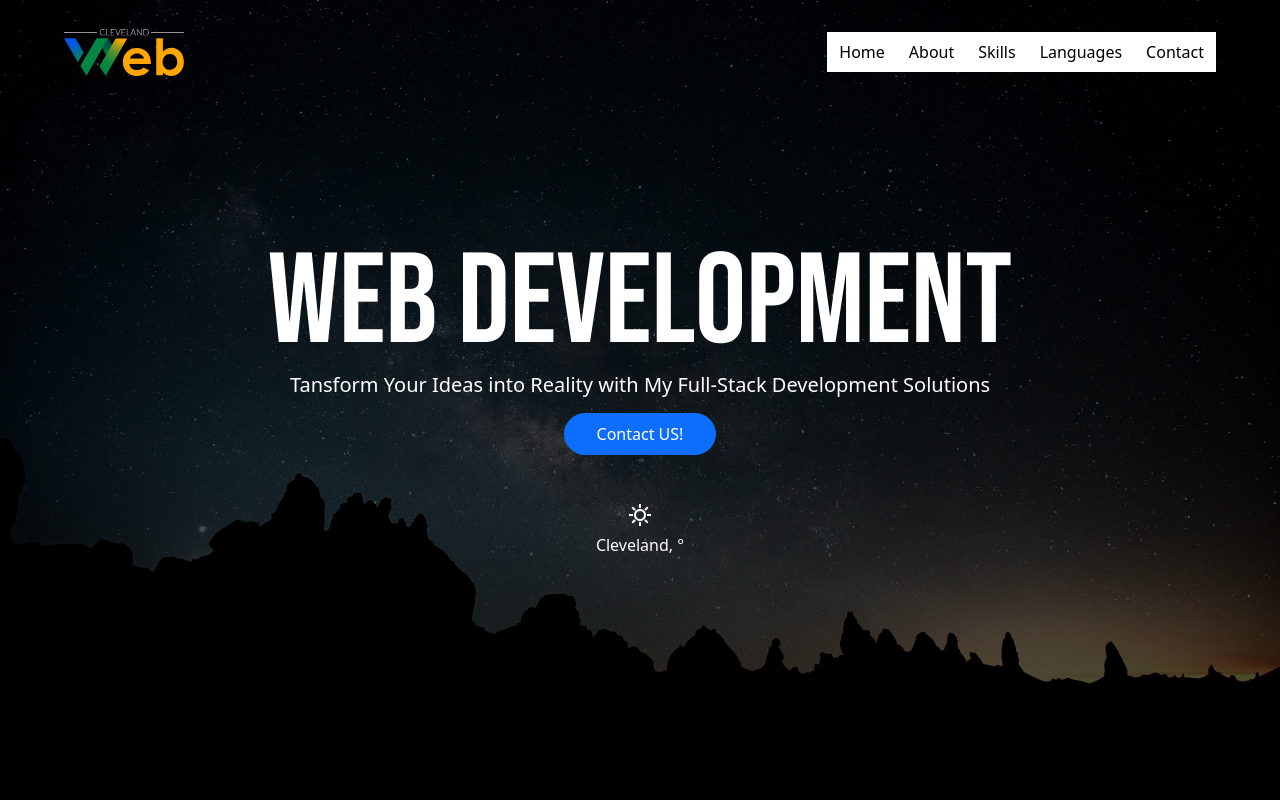
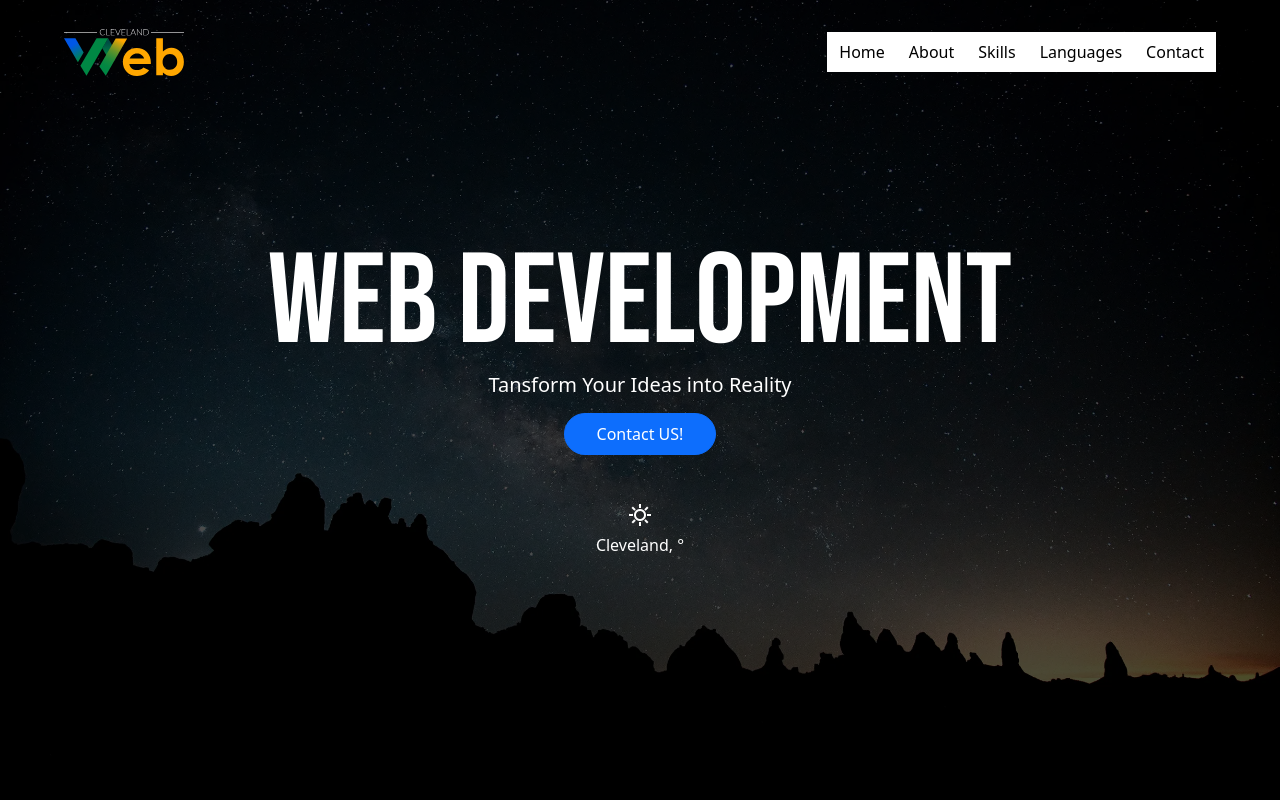
Before and after one commit to rodrigomenezes22/portfolio, a React (Create React App) app: page / in a window 1280 px wide. Shown: the top 800 px of the page. Built offline with nearby package versions, Linux system fonts and the light colour scheme; no server answers.

Commit message:
Hero updae

```diff
--- a/src/Components/Hero.js
+++ b/src/Components/Hero.js
@@ -22,10 +22,7 @@ function Hero({
             initial={{ x: "-100px", opacity: 0 }}
             animate={{ x: "0", opacity: 1 }}
             transition={{ duration: 1.5, delay: 0.5 }}>
-            <p className="subtitle">
-              Tansform Your Ideas into Reality with My Full-Stack Development
-              Solutions
-            </p>
+            <p className="subtitle">Tansform Your Ideas into Reality</p>
           </motion.div>
           <motion.div
             initial={{ x: "-100px", opacity: 0 }}
```
